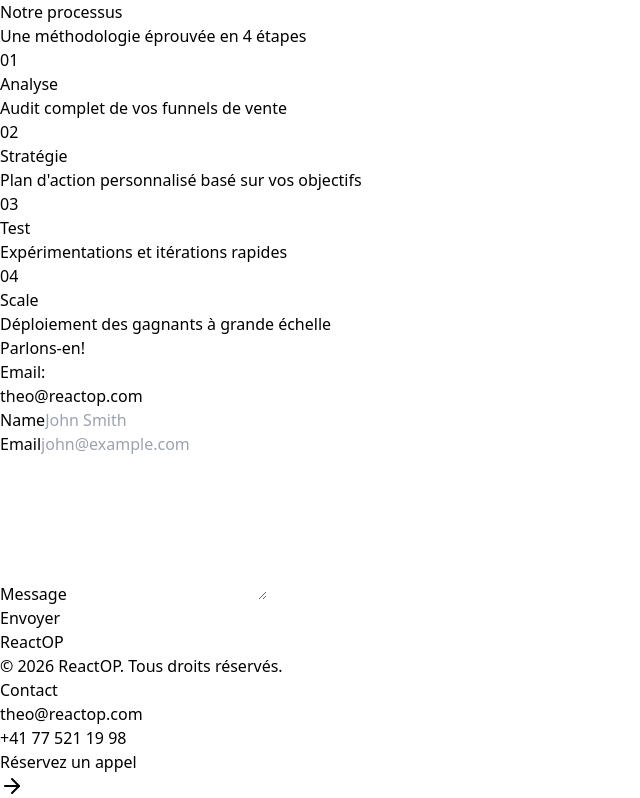
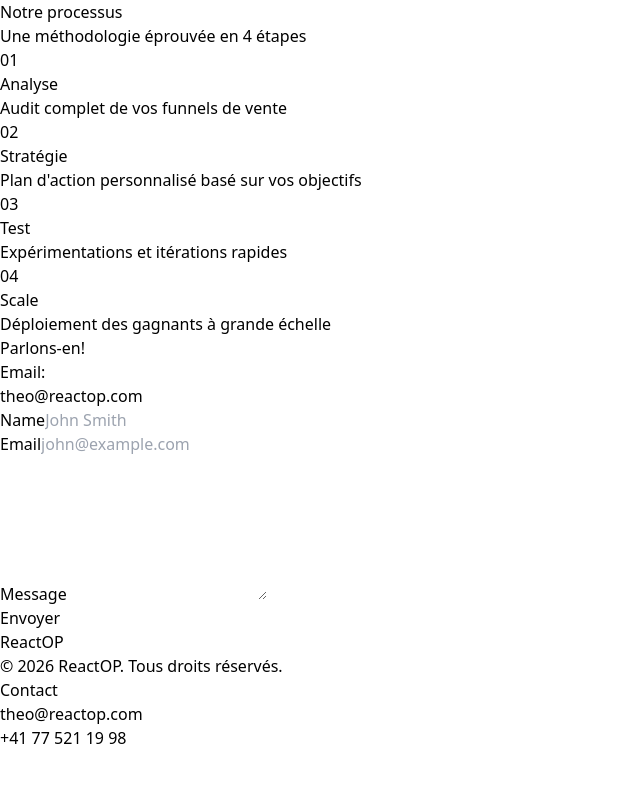
Before and after one commit to TBIRI/ReactOP, a React (Vite) app: page / in a window 1280 px wide. Shown: the part 948-1746 px from the top of the page, without its empty margins (0-640 px from the left). After the commit the page ends 1698 px from the top, so only its background shows below. Built offline with nearby package versions, Linux system fonts and the light colour scheme.

Commit message:
Updated App.tsx

```diff
--- a/src/App.tsx
+++ b/src/App.tsx
@@ -296,24 +296,6 @@ function App() {
           </div>
         </div>
       </footer>
-
-      {/* Fixed bottom-right call button */}
-      <div className="fixed bottom-8 right-8 z-50">
-        <div className="border-beam-wrapper" style={{ borderRadius: '0.75rem' }}>
-          <a
-            href="https://calendar.app.google/jScJ2XUgZ22C1RRr5"
-            target="_blank"
-            rel="noopener noreferrer"
-            className="px-6 py-3 bg-gray-950 font-semibold text-sm transition-all duration-300 flex items-center gap-2 whitespace-nowrap"
-            style={{ borderRadius: '0.75rem' }}
-          >
-            <span className="bg-gradient-to-r from-white to-blue-400 bg-clip-text text-transparent">
-              Réservez un appel
-            </span>
-            <ArrowRight className="w-4 h-4 text-blue-400" />
-          </a>
-        </div>
-      </div>
     </div>
   );
 }
```
